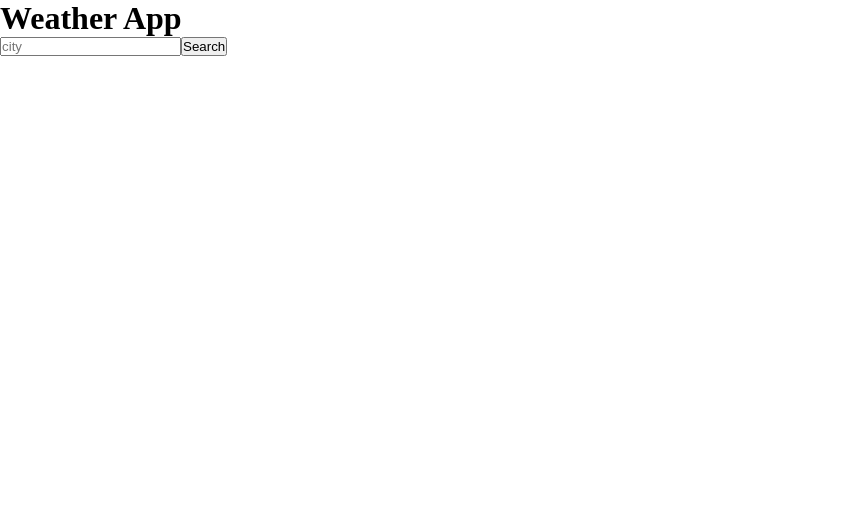
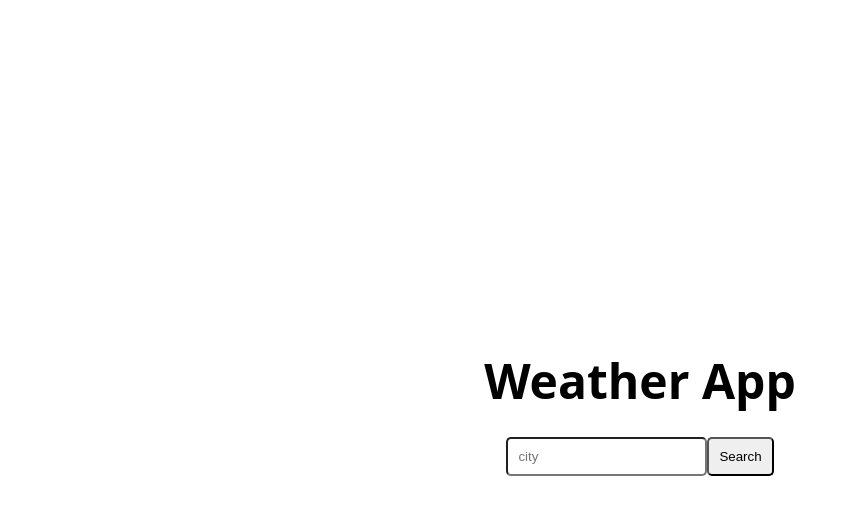
Before and after one commit to sepidsoroush/next-Wearther-app, a Next.js app: page / in a window 1280 px wide. Shown: the top 514 px of the page, without its empty margins (0-857 px from the left). Built offline with nearby package versions, Linux system fonts and the light colour scheme.

Commit message:
Add style to app

```diff
--- a/src/app/page.js
+++ b/src/app/page.js
@@ -1,6 +1,7 @@
 "use client"
 import { useState } from "react";
 import axios from "axios";
+import styles from './page.module.css';
 
 export default function Home() {
   // declare variables
@@ -27,6 +28,8 @@ export default function Home() {
         const data = response.data[0];
         setLocation({lat : data.lat , lon : data.lon});
         getWeather(location.lat , location.lon);
+        setCity(data.name);
+
       })
       .catch(function(error){
         console.log(error);
@@ -48,8 +51,8 @@ export default function Home() {
       .then(function (response) {
         setShow(true);
         const data = response.data.currently;
-        setTemp(data.temperature);
-        setFeelLikes(data.apparentTemperature);
+        setTemp(Math.ceil(data.temperature));
+        setFeelLikes(Math.ceil(data.apparentTemperature));
         setWind(data.windSpeed);
         SetHumidity(data.humidity);
         setSummary(data.summary);
@@ -61,46 +64,52 @@ export default function Home() {
       });
   }
   return (
-    <main>
-      <div>
+    <main className={styles.main}>
+      <div className={styles.container}>
+        <div className={styles.title}>
           <h1>Weather App</h1>
         </div>
-      <div>
+        <div className={styles.searchbox}>
           <input
           type="text"
           placeholder="city"
+          className={styles.input}
           onChange={event => setCity(event.target.value)}
           />
           <button
+          className={styles.button}
           onClick={getLocation}
           >
             Search
         </button>
         </div>
         {show && (
-      <div>
-        <div>
+        <div className={styles.infoContainer}>
+          <div className={styles.mainInfo}>
             <p>{city}</p>
-          <p>{temp} °C</p>
+            <p className={styles.temperature}>{temp} °C</p>
             <p>{summary}</p>
           </div>
-        <div>
-          <p>Feels Like:</p>
-          <p>{feelsLike} °C</p>
+          <div className={styles.extraInfo}>
+            <div className={styles.border}>
+              <p className={styles.infoTitle}>Feels Like</p>
+              <p className={styles.infoText}>{feelsLike}<span className={styles.sign}>°C</span></p>
             </div>
-        <div>
-          <p>Humidity:</p>
-          <p>{humidity}%</p>
+            <div className={styles.border}>
+              <p className={styles.infoTitle}>Humidity</p>
+              <p className={styles.infoText}>{humidity}<span className={styles.sign}>%</span></p>
             </div>
-        <div>
-          <p>Wind Speed:</p>
-          <p>{wind}km/h</p>
+            <div className={styles.border}>
+              <p className={styles.infoTitle}>Wind Speed</p>
+              <p className={styles.infoText}>{wind}<span className={styles.sign}>km/h</span></p>
+            </div>
           </div>
         </div>)}
         {error && (
           <div>
             <p>Couldn't find weather results.</p>
           </div>)}
+      </div>
     </main>
   )
 }
--- /dev/null
+++ b/src/app/page.module.css
@@ -0,0 +1,69 @@
+.main{
+    width: 100%;
+    height: 100%;
+    font-family:system-ui, -apple-system, BlinkMacSystemFont, 'Segoe UI', Roboto, Oxygen, Ubuntu, Cantarell, 'Open Sans', 'Helvetica Neue', sans-serif;
+}
+.container{
+    display: flex;
+    justify-content: center;
+    align-items: center;
+    flex-direction: column;
+    margin : 0 auto;
+    width: 100%;
+    height: 100vh;
+}
+.title{
+    margin: 24px 0;
+    font-size: x-large;
+}
+.input{
+    padding: 10px ;
+    border-radius: 5px;
+}
+.button{
+    padding: 10px;
+    border-radius: 5px;
+    background-color: var(rgb(--background-start-rgb));
+}
+.infoContainer{
+    display: flex;
+    flex-direction: column;
+    margin-top: 24px;
+    text-align: center;
+}
+.mainInfo{
+    font-size: larger;
+    text-align: center;
+    margin: 20px;
+    padding: 20px;
+    border: 1px solid;
+    border-radius: 10px;
+    width: 320px;
+    margin: 20px auto;
+}
+.temperature{
+    font-size:xx-large;
+    margin: 10px 0;
+}
+.extraInfo{
+    display: flex;
+    justify-content: space-between;
+}
+.border{
+    border: 1px solid;
+    border-radius: 10px;
+    padding: 15px;
+    margin: 0 20px;
+    width: 120px;
+}
+.infoTitle{
+    font-size: small;
+}
+.infoText{
+    font-size: x-large;
+    margin-top: 10px;
+}
+.sign{
+    font-size: small;
+    padding-left: 5px;
+}
```
Lines whose indentation alone changed are shown as unchanged.
